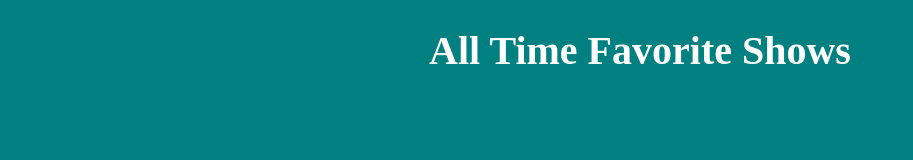
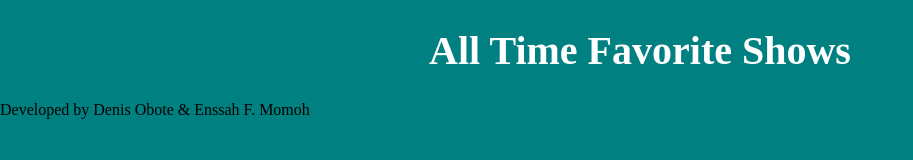
Before and after one commit to efmomoh/JavaScript-Group-Capstone-Project, a website built with webpack: page src/index.html in a window 1280 px wide. Shown: the whole page, without its empty margins (0-913 px from the left). Built offline with nearby package versions, Linux system fonts and the light colour scheme.

Commit message:
Add project footer

```diff
--- a/src/index.html
+++ b/src/index.html
@@ -9,5 +9,6 @@
   <body>
     <h1 class="h1">All Time Favorite Shows</h1>
     <script src="index.js"></script>
+    <footer><p>Developed by Denis Obote & Enssah F. Momoh</p></footer>
   </body>
 </html>
--- a/src/index.js
+++ b/src/index.js
@@ -1 +1 @@
-import "./style.css";
+import './style.css';
```
Also changed, not shown: dist/index.html.
